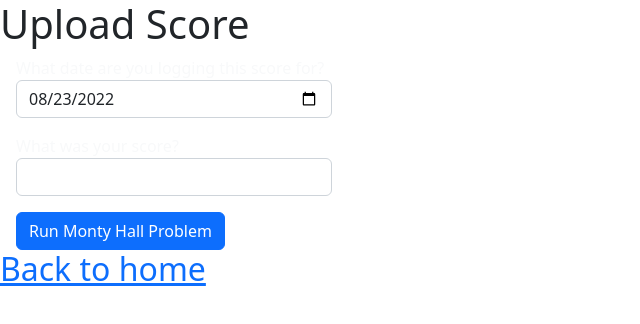
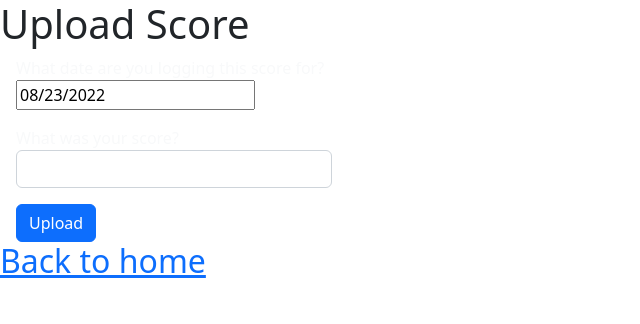
Before and after one commit to jacobkepford/WordleTracker, a Next.js app: page /upload in a window 1280 px wide. Shown: the top 324 px of the page, without its empty margins (0-640 px from the left). Built offline with nearby package versions, Linux system fonts and the light colour scheme.

Commit message:
added new date picker to upload form

```diff
--- a/package.json
+++ b/package.json
@@ -13,11 +13,13 @@
     "bootstrap": "^5.2.0",
     "next": "12.2.5",
     "react": "18.2.0",
+    "react-datepicker": "^4.8.0",
     "react-dom": "18.2.0"
   },
   "devDependencies": {
     "@types/node": "18.7.10",
     "@types/react": "18.0.17",
+    "@types/react-datepicker": "^4.4.2",
     "@types/react-dom": "18.0.6",
     "eslint": "8.22.0",
     "eslint-config-next": "12.2.5",
--- a/pages/upload.tsx
+++ b/pages/upload.tsx
@@ -1,5 +1,7 @@
 import Link from "next/link";
 import { useState } from "react";
+import DatePicker from "react-datepicker";
+import "react-datepicker/dist/react-datepicker.css";
 
 type Error = {
   scoreCountError: string;
@@ -13,9 +15,7 @@ type FormData = {
 
 export default function Upload() {
   const [scoreCount, setScoreCount] = useState("");
-  const [scoreDate, setScoreDate] = useState(
-    new Date().toISOString().split("T")[0]
-  );
+  const [scoreDate, setScoreDate] = useState(new Date());
   const [errors, setErrors] = useState<Error>({
     scoreCountError: "",
     scoreDateError: "",
@@ -33,7 +33,8 @@ export default function Upload() {
   const ValidateForm = (formData: FormData): boolean => {
     let formIsValid = true;
 
-    if (!formData.scoreDate) {
+    debugger;
+    if (formData.scoreDate.getFullYear() < 1970) {
       formIsValid = false;
       setErrors((errors) => ({ ...errors, scoreDateError: "Required" }));
     }
@@ -76,12 +77,9 @@ export default function Upload() {
           <label htmlFor="scoreDate">
             What date are you logging this score for?
           </label>
-          <input
-            type="date"
-            className="form-control col-xs-3"
-            id="scoreDate"
-            onChange={(event) => setScoreDate(event.target.value)}
-            value={scoreDate}
+          <DatePicker
+            selected={scoreDate}
+            onChange={(date: Date) => setScoreDate(date)}
           />
           <span style={{ color: "red" }}>{errors.scoreDateError}</span>
         </div>
@@ -99,7 +97,7 @@ export default function Upload() {
           <span style={{ color: "red" }}>{errors.scoreCountError}</span>
         </div>
         <button type="submit" className="btn btn-primary">
-          Run Monty Hall Problem
+          Upload
         </button>
       </form>
       <h2>
```
Also changed, not shown: 1 other file (tests, documents, lock files or other folders).
